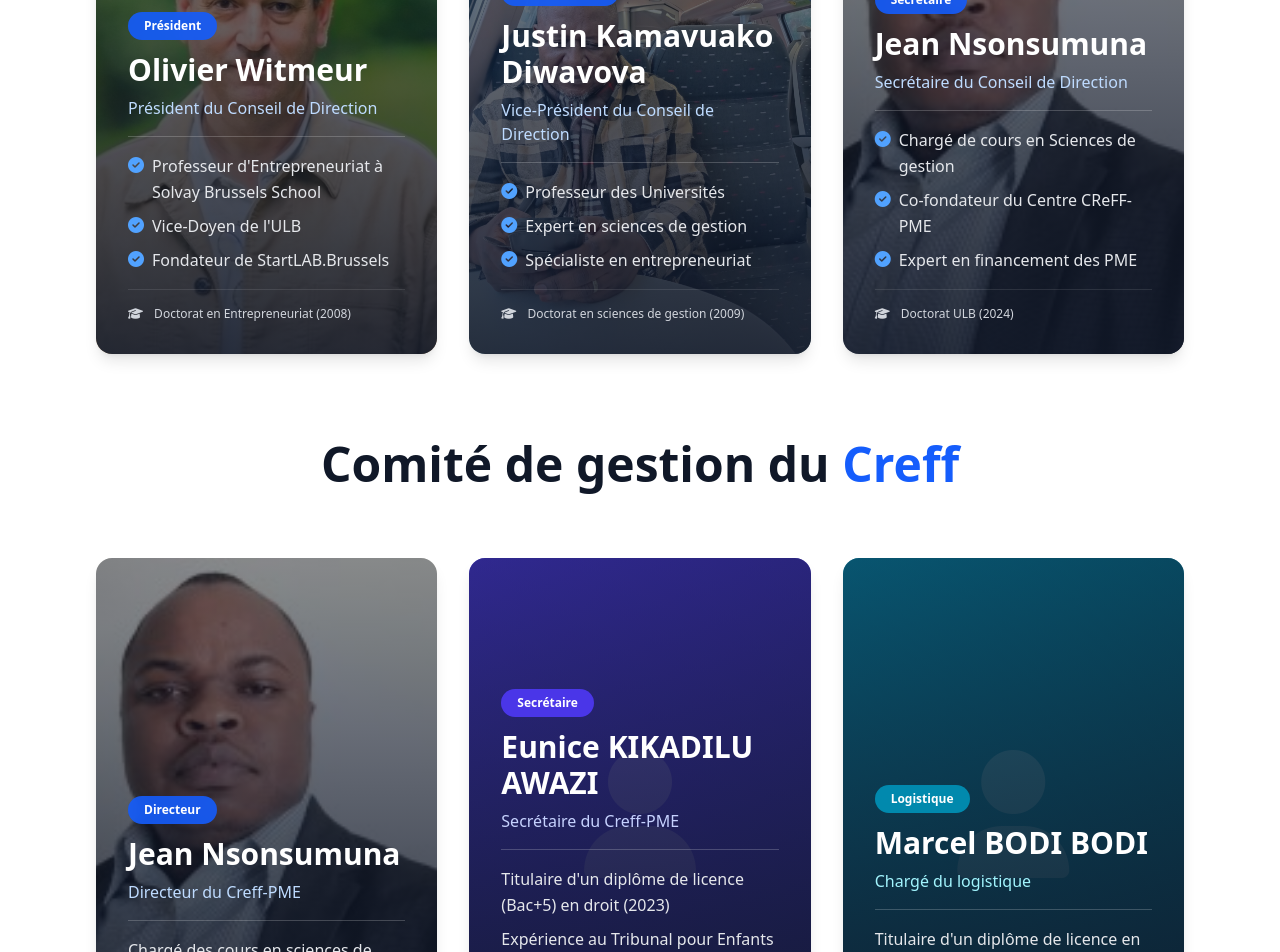
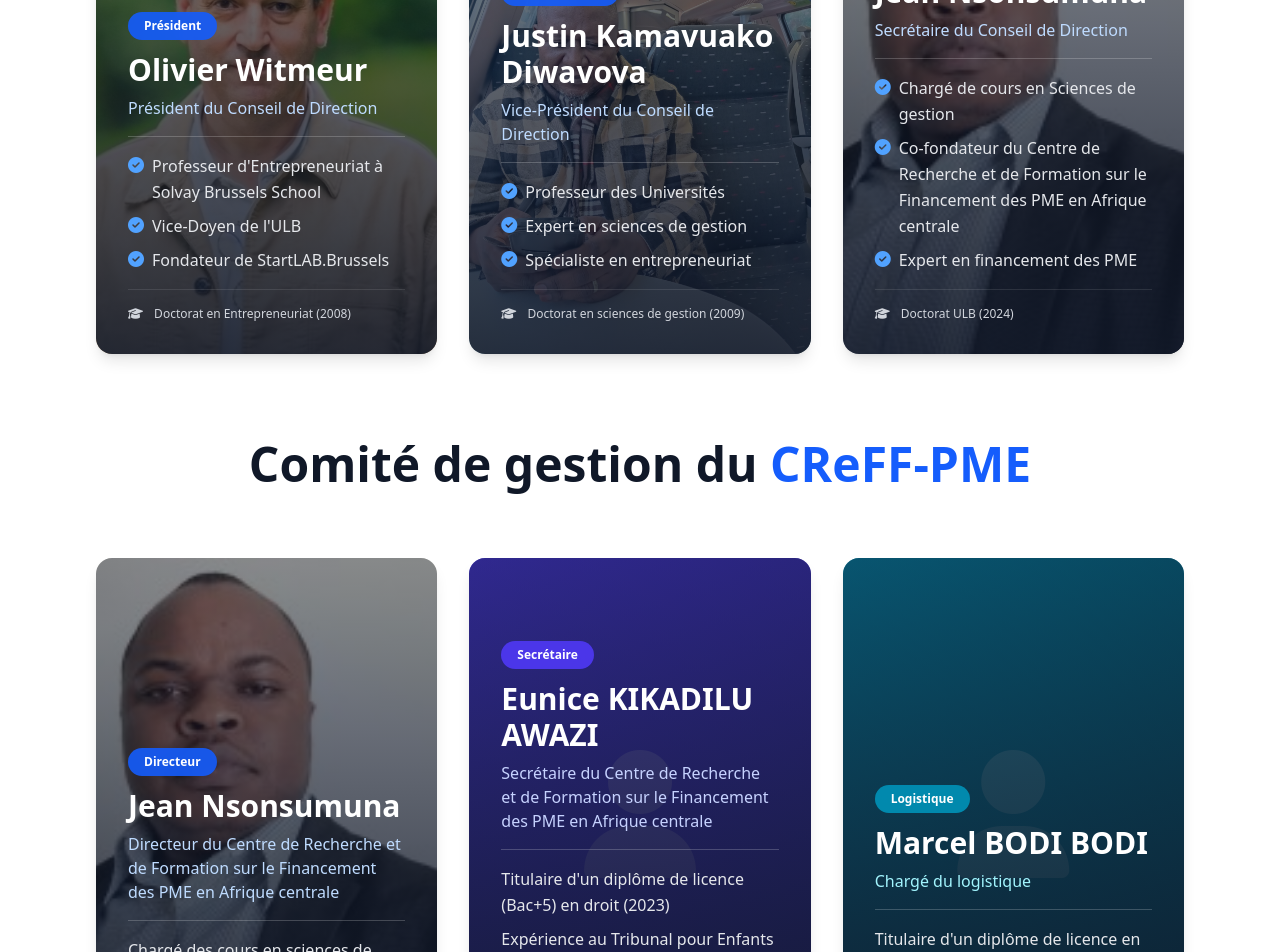
Before and after one commit to EThys/centreDeRecherche, a Vue app: page /about in a window 1280 px wide. Shown: the part 2740-3692 px from the top of the page. Built offline with nearby package versions, Linux system fonts and the light colour scheme; the HTML template or start-up script is replaced by a standard one.

Commit message:
feat: Mise à jour du nom complet du centre dans AboutView

```diff
--- a/src/views/AboutView.vue
+++ b/src/views/AboutView.vue
@@ -294,7 +294,7 @@
                   </p>
                   <p class="leading-relaxed flex items-start">
                     <i class="fas fa-check-circle mr-2 mt-1 text-blue-400 flex-shrink-0"></i>
-                    <span>Co-fondateur du Centre CReFF-PME</span>
+                    <span>Co-fondateur du Centre de Recherche et de Formation sur le Financement des PME en Afrique centrale</span>
                   </p>
                   <p class="leading-relaxed flex items-start">
                     <i class="fas fa-check-circle mr-2 mt-1 text-blue-400 flex-shrink-0"></i>
@@ -314,7 +314,7 @@
         <div class="fade-in-up" data-animate>
           <div class="text-center mb-12 sm:mb-16">
             <h2 class="text-3xl sm:text-4xl lg:text-5xl font-bold text-gray-900 mb-4 sm:mb-6 leading-tight">
-              Comité de gestion du <span class="text-blue-600">Creff</span>
+              Comité de gestion du <span class="text-blue-600">CReFF-PME</span>
             </h2>
           </div>
 
@@ -340,7 +340,7 @@
                 <h3 class="text-2xl sm:text-3xl font-bold mb-2 group-hover:text-blue-300 transition-colors duration-300">
                   Jean Nsonsumuna
                 </h3>
-                <p class="text-blue-200 text-sm sm:text-base font-medium mb-4">Directeur du Creff-PME</p>
+                <p class="text-blue-200 text-sm sm:text-base font-medium mb-4">Directeur du Centre de Recherche et de Formation sur le Financement des PME en Afrique centrale</p>
 
                 <div class="space-y-2 text-sm sm:text-base text-gray-200 border-t border-white/20 pt-4">
                   <p class="leading-relaxed">Chargé des cours en sciences de gestion</p>
@@ -371,7 +371,7 @@
                 <h3 class="text-2xl sm:text-3xl font-bold mb-2 group-hover:text-indigo-300 transition-colors duration-300">
                   Eunice KIKADILU AWAZI
                 </h3>
-                <p class="text-indigo-200 text-sm sm:text-base font-medium mb-4">Secrétaire du Creff-PME</p>
+                <p class="text-indigo-200 text-sm sm:text-base font-medium mb-4">Secrétaire du Centre de Recherche et de Formation sur le Financement des PME en Afrique centrale</p>
 
                 <div class="space-y-2 text-sm sm:text-base text-gray-200 border-t border-white/20 pt-4">
                   <p class="leading-relaxed">Titulaire d'un diplôme de licence (Bac+5) en droit (2023)</p>
```
